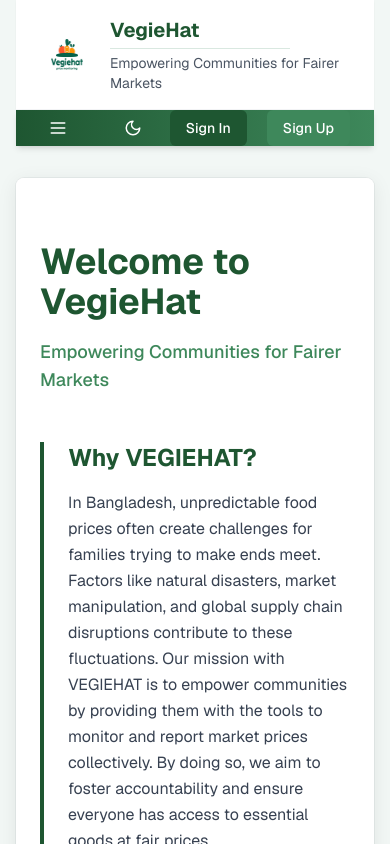
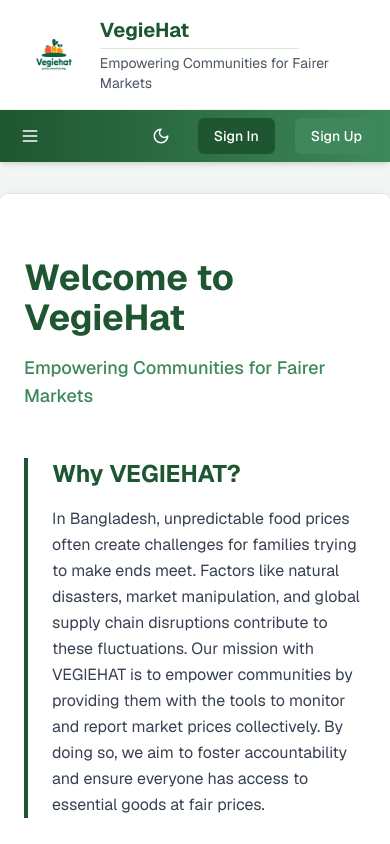
Before and after one commit to ashikeelahi3/Vegiehat-NextJS, a Next.js app: page / in a window 390 px wide. Shown: the top 844 px of the page. Built offline with nearby package versions, Linux system fonts and the light colour scheme; no server answers.

Commit message:
Fixing some margin and padding

```diff
--- a/src/app/layout.tsx
+++ b/src/app/layout.tsx
@@ -34,7 +34,7 @@
       <html lang="en" className="h-full" suppressHydrationWarning>
         <body className={`${geistSans.variable} ${geistMono.variable} font-sans antialiased min-h-full bg-vegiehat-light dark:bg-gray-900`}>
           <ThemeProvider attribute="class">
-            <div className="min-h-screen max-w-7xl mx-auto px-4 sm:px-0 md:px-4 lg:px-8 flex flex-col">
+            <div className="min-h-screen max-w-7xl mx-auto sm:px-0 md:px-4 lg:px-8 flex flex-col">
               {/* Main Content */}
               <div className="flex-1">
                 <Navbar />
--- a/src/components/Navbar.tsx
+++ b/src/components/Navbar.tsx
@@ -44,10 +44,10 @@
       </header>
 
       <nav className={`sticky top-0 z-50 bg-gradient-to-r from-vegiehat-primary to-vegiehat-secondary dark:from-vegiehat-dark dark:to-vegiehat-primary shadow-md transition-all duration-300 ${scrolled ? 'shadow-lg' : 'shadow-md'}`}>
-        <div className="container mx-auto px-6 py-0 flex justify-between items-center">
+        <div className="container mx-auto px-3 md:pl-0  py-0 flex justify-between items-center">
           {/* Hamburger Menu */}
           <button
-            className="md:hidden p-2 rounded-md text-white hover:bg-white/10 transition-colors focus:outline-none focus:ring-2 focus:ring-white/30"
+            className="md:hidden p-2 py-4 rounded-md text-white hover:bg-white/10 transition-colors focus:outline-none focus:ring-2 focus:ring-white/30"
             onClick={() => setIsOpen(!isOpen)}
           >
             {isOpen ? <X size={20} /> : <Menu size={20} />}
```
